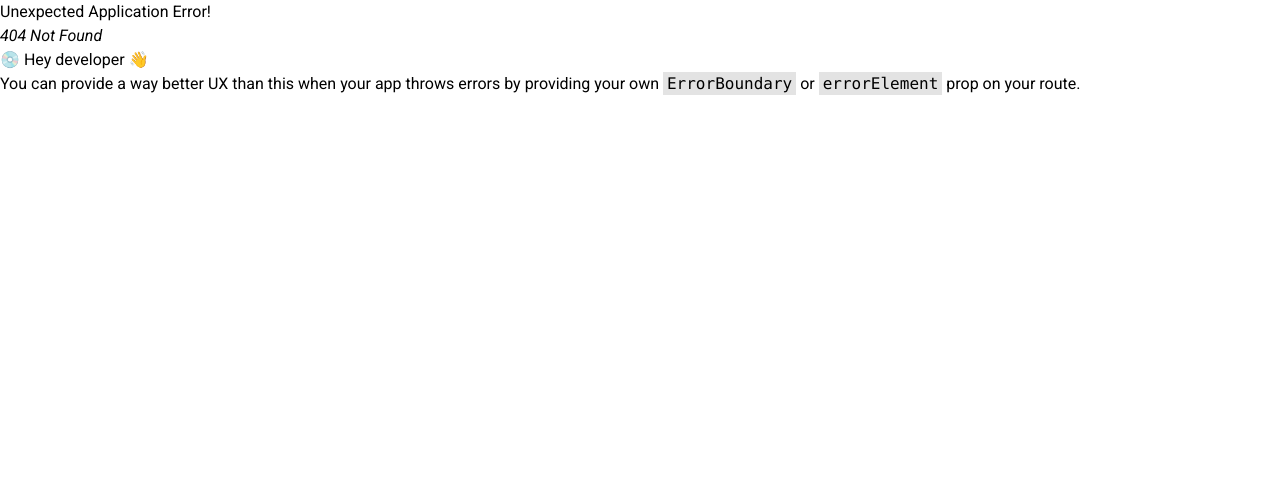
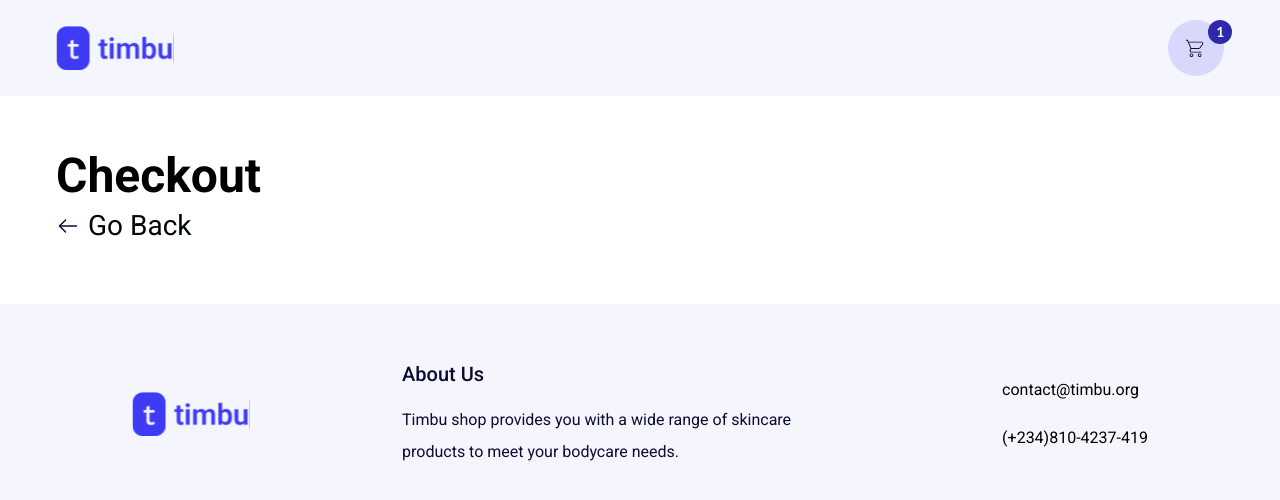
Before and after one commit to ebukathedev/timbu-shop, a React (Vite) app: page /checkout in a window 1280 px wide. Before the commit this address had no page. Shown: the top 500 px of the page. Built offline with nearby package versions, Linux system fonts and the light colour scheme.

Commit message:
feat: Add Checkout page
The Checkout page component is added to the application. This page allows users to proceed with the checkout process.

```diff
--- a/src/App.tsx
+++ b/src/App.tsx
@@ -9,12 +9,14 @@ import { CartModalProvider } from "./contexts/cart-modal-context";
 import RootLayout from "./layouts/RootLayout";
 import Cart from "./pages/Cart";
 import Shop from "./pages/Shop";
+import Checkout from "./pages/Checkout";
 
 const router = createBrowserRouter(
 	createRoutesFromElements(
 		<Route path="/" element={<RootLayout />}>
 			<Route index element={<Shop />} />
 			<Route path="/cart" element={<Cart />} />
+			<Route path="/checkout" element={<Checkout />} />
 		</Route>
 	)
 );
--- a/src/components/Breadcrumb.tsx
+++ b/src/components/Breadcrumb.tsx
@@ -1,23 +1,28 @@
-import { Link } from "react-router-dom";
+import { useNavigate } from "react-router-dom";
 import leftArrow from "../assets/icons/left-arrow.svg";
 import { BreadcrumbProps } from "../types";
 
 const Breadcrumb = ({ pageTitle, showBreadcrumb }: BreadcrumbProps) => {
+	const navigate = useNavigate();
+
 	return (
 		<div className="container mt-10 mb-9 md:space-y-2 lg:space-y-3 md:mt-12 md:mb-14 lg:mt-14 lg:mb-16">
 			<div className="text-[2rem] font-bold md:text-4xl lg:text-5xl">
 				{pageTitle}
 			</div>
 			{showBreadcrumb === "back" ? (
-				<Link
-					to=".."
+				<button
+					onClick={(e) => {
+						e.preventDefault();
+						navigate(-1);
+					}}
 					className="flex items-center gap-2 text-[#010A01] md:text-xl lg:text-[1.75rem]"
 				>
 					<div className="w-5 md:w-auto">
 						<img src={leftArrow} alt="" />
 					</div>
 					Go Back
-				</Link>
+				</button>
 			) : (
 				<div className="text-[#010A01] md:text-xl lg:text-[1.75rem]">
 					Home / {pageTitle}
--- a/src/components/modals/CartSuccess.tsx
+++ b/src/components/modals/CartSuccess.tsx
@@ -34,9 +34,10 @@ const CartSuccess = () => {
 								</p>
 							</div>
 						</div>
-						<div className="font-bold space-y-2 lg:space-y-4">
+						<div className="space-y-2 font-bold lg:space-y-4">
 							<Link
 								to="/cart"
+								onClick={closeCartSuccessModal}
 								className="rounded-[10px] border border-primary-dark px-4 py-[10px] text-primary-dark w-full block cursor-pointer "
 							>
 								View cart
--- /dev/null
+++ b/src/contexts/hooks/use-scroll.ts
@@ -0,0 +1,15 @@
+import { useContext, useEffect } from "react";
+import { CartModalContext } from "../cart-modal-context"; // Update the import path according to your project structure
+const useScroll = () => {
+	const { isCartSuccessModalOpen } = useContext(CartModalContext);
+
+	useEffect(() => {
+		if (isCartSuccessModalOpen) {
+			document.body.style.overflow = "hidden";
+		} else {
+			document.body.style.overflow = "auto";
+		}
+	}, [isCartSuccessModalOpen]);
+};
+
+export default useScroll;
--- a/src/pages/Cart.tsx
+++ b/src/pages/Cart.tsx
@@ -2,8 +2,11 @@ import Breadcrumb from "../components/Breadcrumb";
 import RelatedProducts from "../components/RelatedProducts";
 import MobileCartContent from "../components/MobileCartContent";
 import DesktopCartContent from "../components/DesktopCartContent";
+import useScroll from "../contexts/hooks/use-scroll";
 
 const Cart = () => {
+	useScroll();
+
 	return (
 		<>
 			<Breadcrumb pageTitle="Cart" showBreadcrumb="back" />
--- /dev/null
+++ b/src/pages/Checkout.tsx
@@ -0,0 +1,11 @@
+import Breadcrumb from "../components/Breadcrumb";
+
+const Checkout = () => {
+	return (
+		<>
+			<Breadcrumb pageTitle="Checkout" showBreadcrumb="back" />
+		</>
+	);
+};
+
+export default Checkout;
--- a/src/pages/Shop.tsx
+++ b/src/pages/Shop.tsx
@@ -2,22 +2,17 @@ import { createPortal } from "react-dom";
 import Breadcrumb from "../components/Breadcrumb";
 import CartSuccess from "../components/modals/CartSuccess";
 import products from "../data";
-import { useContext, useEffect } from "react";
+import { useContext } from "react";
 import { CartModalContext } from "../contexts/cart-modal-context";
 import ProductListing from "../components/ProductListing";
+import useScroll from "../contexts/hooks/use-scroll";
 
 const modalElement = document.getElementById("modal");
 
 const Shop = () => {
 	const { isCartSuccessModalOpen } = useContext(CartModalContext);
 
-	useEffect(() => {
-		if (isCartSuccessModalOpen) {
-			document.body.style.overflow = "hidden";
-		} else {
-			document.body.style.overflow = "auto";
-		}
-	}, [isCartSuccessModalOpen]);
+	useScroll();
 
 	return (
 		<>
```
